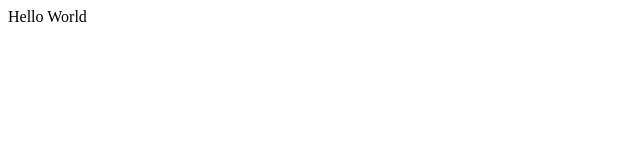
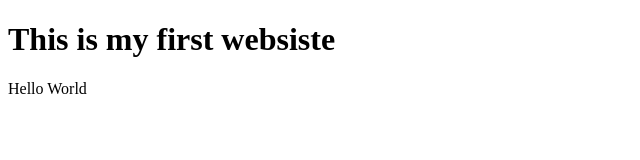
Before and after one commit to theengineercodes/Learning, a plain HTML site: page index.html in a window 1280 px wide. Shown: the whole page, without its empty margins (0-640 px from the left). Drawn offline with Linux system fonts and the light colour scheme.

Commit message:
Update index.html

```diff
--- a/index.html
+++ b/index.html
@@ -6,6 +6,7 @@
     <title>Hello</title>
 </head>
 <body>
+    <h1>This is my first websiste</h1>
     Hello World
 </body>
 </html>
```
